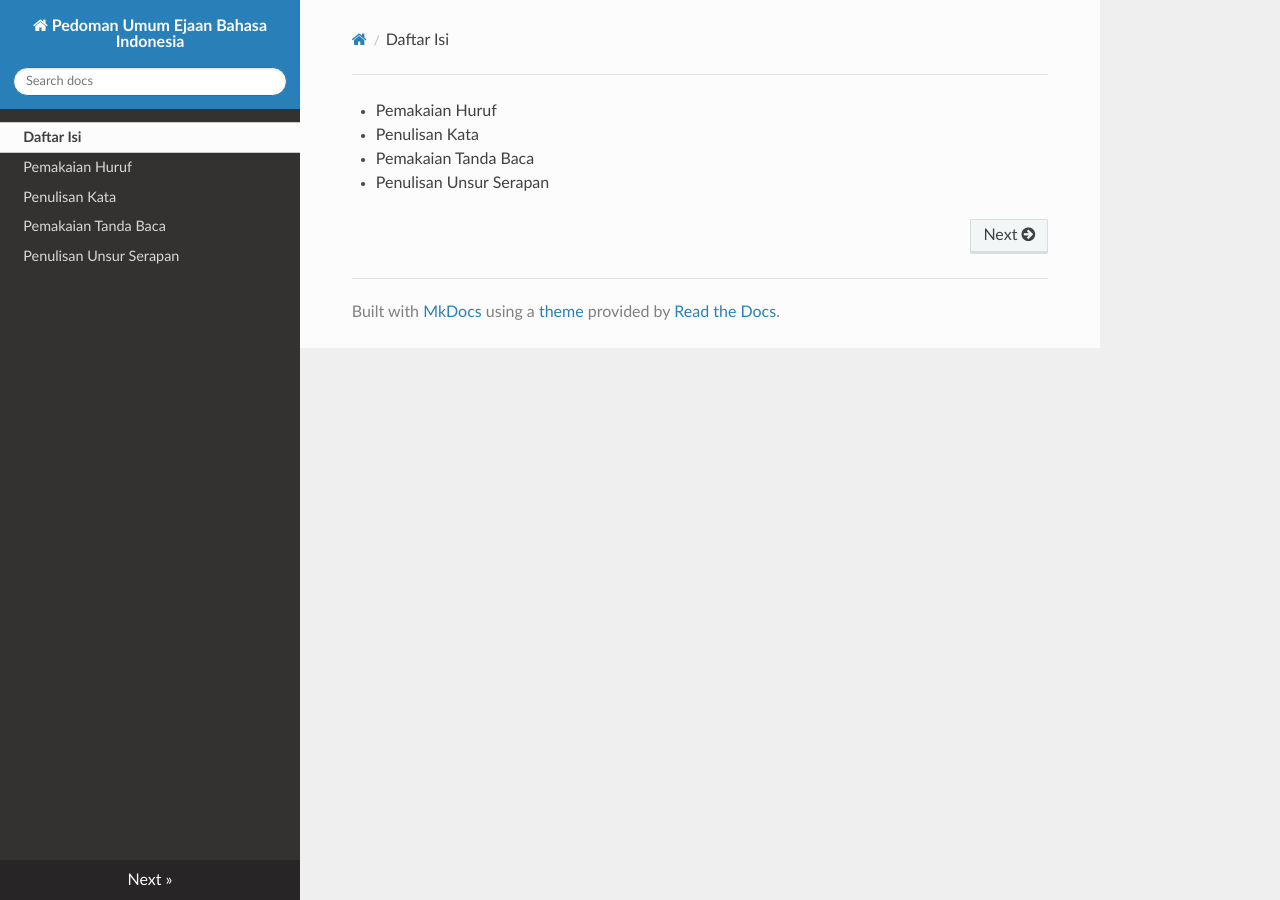
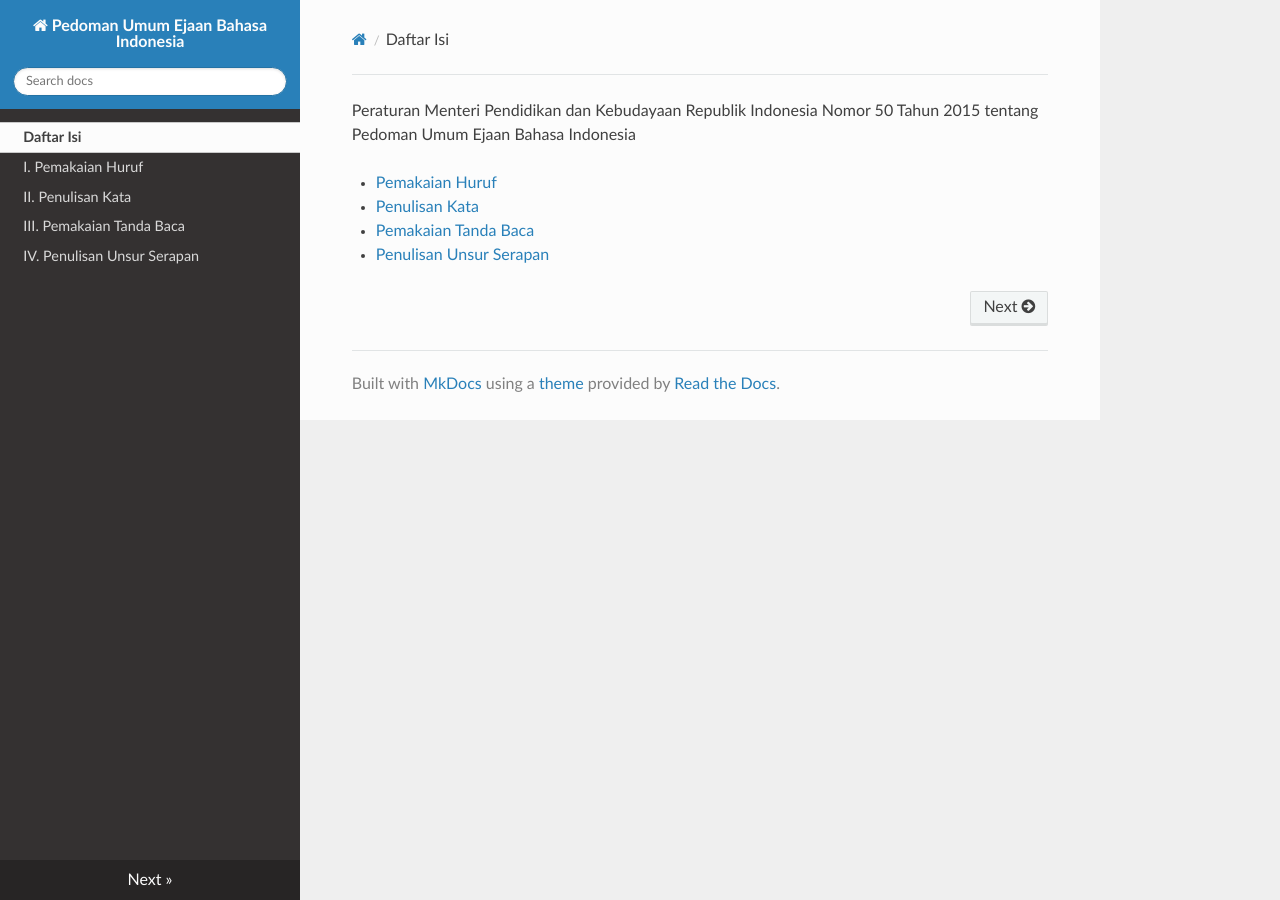
Before and after one commit to ivanlanin/puebi, an MkDocs documentation site: the page built from docs/index.md, in a window 1280 px wide. Built offline with MkDocs 1.6.1, drawn with Linux system fonts in a browser that asks for light colours; nearby versions of some CDN libraries; old or Windows-style settings are respelled for this version of MkDocs.

Commit message:
Tautan pada daftar isi

```diff
--- a/docs/index.md
+++ b/docs/index.md
@@ -1,4 +1,6 @@
-- Pemakaian Huruf
-- Penulisan Kata
-- Pemakaian Tanda Baca
-- Penulisan Unsur Serapan
+Peraturan Menteri Pendidikan dan Kebudayaan Republik Indonesia Nomor 50 Tahun 2015 tentang Pedoman Umum Ejaan Bahasa Indonesia
+
+- [Pemakaian Huruf](pemakaian-huruf)
+- [Penulisan Kata](penulisan-kata)
+- [Pemakaian Tanda Baca](pemakaian-tanda-baca)
+- [Penulisan Unsur Serapan](penulisan-unsur-serapan)
--- a/mkdocs.yml
+++ b/mkdocs.yml
@@ -1,8 +1,8 @@
 site_name: Pedoman Umum Ejaan Bahasa Indonesia
 pages:
   - 'Daftar Isi': 'index.md'
-  - 'Pemakaian Huruf': 'pemakaian-huruf.md'
-  - 'Penulisan Kata': 'penulisan-kata.md'
-  - 'Pemakaian Tanda Baca': 'pemakaian-tanda-baca.md'
-  - 'Penulisan Unsur Serapan': 'penulisan-unsur-serapan.md'
+  - 'I. Pemakaian Huruf': 'pemakaian-huruf.md'
+  - 'II. Penulisan Kata': 'penulisan-kata.md'
+  - 'III. Pemakaian Tanda Baca': 'pemakaian-tanda-baca.md'
+  - 'IV. Penulisan Unsur Serapan': 'penulisan-unsur-serapan.md'
 theme: readthedocs
```
Also changed, not shown: docs/penulisan-unsur-serapan.md (+17 -1 lines).
